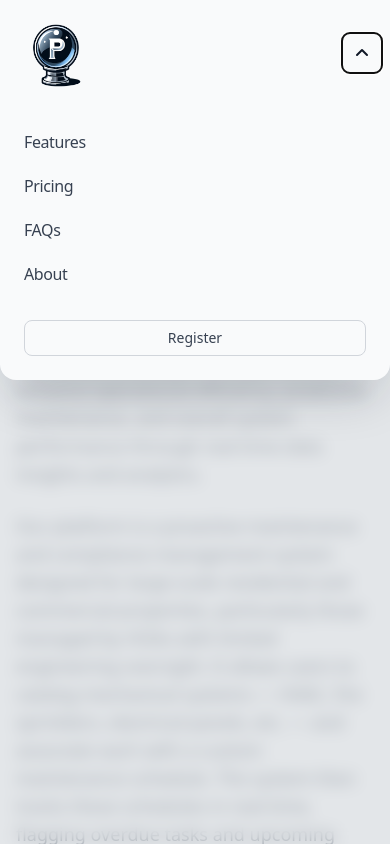
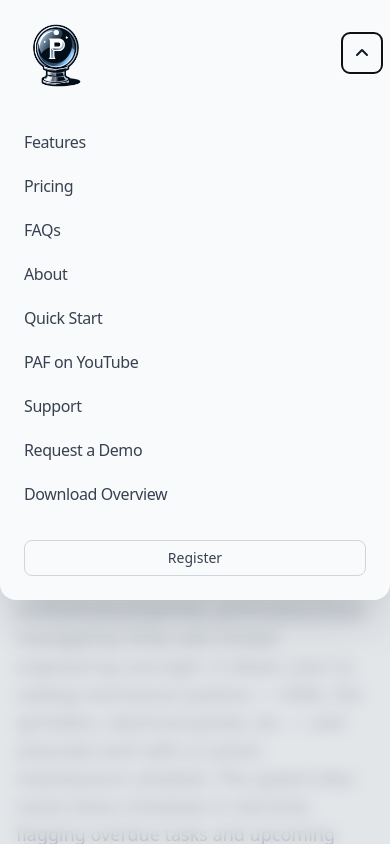
Before and after one commit to javalen/PAF-Public-Website, a React (Vite) app: page / in a window 390 px wide. Both pictures are taken after a click on the button "Toggle site navigation". Shown: the top 844 px of the page. Built offline with nearby package versions, Linux system fonts and the light colour scheme; what pocketbase would draw is missing.

Commit message:
fix for links

```diff
--- a/src/components/Header.jsx
+++ b/src/components/Header.jsx
@@ -40,13 +40,59 @@ function ChevronUpIcon(props) {
   );
 }
 
-function MobileNavLink(props) {
+// function MobileNavLink(props) {
+//   return (
+//     <PopoverButton
+//       as={Link}
+//       className="block text-base leading-7 tracking-tight text-gray-700"
+//       {...props}
+//     />
+//   );
+// }
+
+function MobileNavLink({ href, children, onClick }) {
+  const isExternal = href.startsWith("http") || href.endsWith(".pdf");
+  const isHash = href.startsWith("#") || href.includes("/#");
+
+  const handleClick = (e) => {
+    if (onClick) onClick(); // close menu
+  };
+
+  if (isExternal) {
+    return (
+      <a
+        href={href}
+        target="_blank"
+        rel="noopener noreferrer"
+        onClick={handleClick}
+        className="block text-base leading-7 tracking-tight text-gray-700"
+      >
+        {children}
+      </a>
+    );
+  }
+
+  if (isHash) {
+    return (
+      <a
+        href={href}
+        onClick={handleClick}
+        className="block text-base leading-7 tracking-tight text-gray-700"
+      >
+        {children}
+      </a>
+    );
+  }
+
   return (
     <PopoverButton
       as={Link}
+      to={href}
+      onClick={handleClick}
       className="block text-base leading-7 tracking-tight text-gray-700"
-      {...props}
-    />
+    >
+      {children}
+    </PopoverButton>
   );
 }
 
@@ -74,7 +120,7 @@ export function Header() {
           </div>
           <div className="flex items-center gap-6">
             <Popover className="lg:hidden">
-              {({ open }) => (
+              {({ open, close }) => (
                 <>
                   <PopoverButton
                     className="relative z-10 -m-2 inline-flex items-center rounded-lg stroke-gray-900 p-2 hover:bg-gray-200/50 hover:stroke-gray-600 active:stroke-gray-900 ui-not-focus-visible:outline-none"
@@ -112,17 +158,33 @@ export function Header() {
                           className="absolute inset-x-0 top-0 z-0 origin-top rounded-b-2xl bg-gray-50 px-6 pb-6 pt-32 shadow-2xl shadow-gray-900/20"
                         >
                           <div className="space-y-4">
-                            <MobileNavLink href="/#features">
+                            <MobileNavLink href="/#features" onClick={close}>
                               Features
                             </MobileNavLink>
-                            {/* <MobileNavLink href="/#reviews">
-                              Reviews
-                            </MobileNavLink> */}
-                            <MobileNavLink href="/#pricing">
+                            <MobileNavLink href="/#pricing" onClick={close}>
                               Pricing
                             </MobileNavLink>
-                            <MobileNavLink href="/#faqs">FAQs</MobileNavLink>
-                            <MobileNavLink href="/#about">About</MobileNavLink>
+                            <MobileNavLink href="/#faqs" onClick={close}>
+                              FAQs
+                            </MobileNavLink>
+                            <MobileNavLink href="/#about" onClick={close}>
+                              About
+                            </MobileNavLink>
+                            <MobileNavLink href="/quickstart">
+                              Quick Start
+                            </MobileNavLink>
+                            <MobileNavLink href="https://www.youtube.com/@PredictiveAF">
+                              PAF on YouTube
+                            </MobileNavLink>
+                            <MobileNavLink href="/support">
+                              Support
+                            </MobileNavLink>
+                            <MobileNavLink href="https://calendar.app.google/p3Bi6LnTTzgfpo8M7">
+                              Request a Demo
+                            </MobileNavLink>
+                            <MobileNavLink href="https://www.predictiveaf.com/PredictiveAF_Intro_Deck.pdf">
+                              Download Overview
+                            </MobileNavLink>
                           </div>
                           <div className="mt-8 flex flex-col gap-4">
                             <Button href="/register" variant="outline">
--- a/src/components/NavLinks.jsx
+++ b/src/components/NavLinks.jsx
@@ -9,7 +9,6 @@ export function NavLinks() {
 
   return [
     ["Features", "/#features"],
-    // ["Reviews", "/#reviews"],
     ["Pricing", "/#pricing"],
     ["FAQs", "/#faqs"],
     ["About", "/#about"],
@@ -22,17 +21,17 @@ export function NavLinks() {
       key={label}
       href={href}
       className="relative -mx-3 -my-2 rounded-lg px-3 py-2 text-sm text-gray-700 transition-colors delay-150 hover:text-gray-900 hover:delay-0"
-      onMouseEnter={() => {
-        if (timeoutRef.current) {
-          window.clearTimeout(timeoutRef.current);
-        }
-        setHoveredIndex(index);
-      }}
-      onMouseLeave={() => {
-        timeoutRef.current = window.setTimeout(() => {
-          setHoveredIndex(null);
-        }, 200);
-      }}
+      // onMouseEnter={() => {
+      //   if (timeoutRef.current) {
+      //     window.clearTimeout(timeoutRef.current);
+      //   }
+      //   setHoveredIndex(index);
+      // }}
+      // onMouseLeave={() => {
+      //   timeoutRef.current = window.setTimeout(() => {
+      //     setHoveredIndex(null);
+      //   }, 200);
+      // }}
     >
       <AnimatePresence>
         {hoveredIndex === index && (
```
